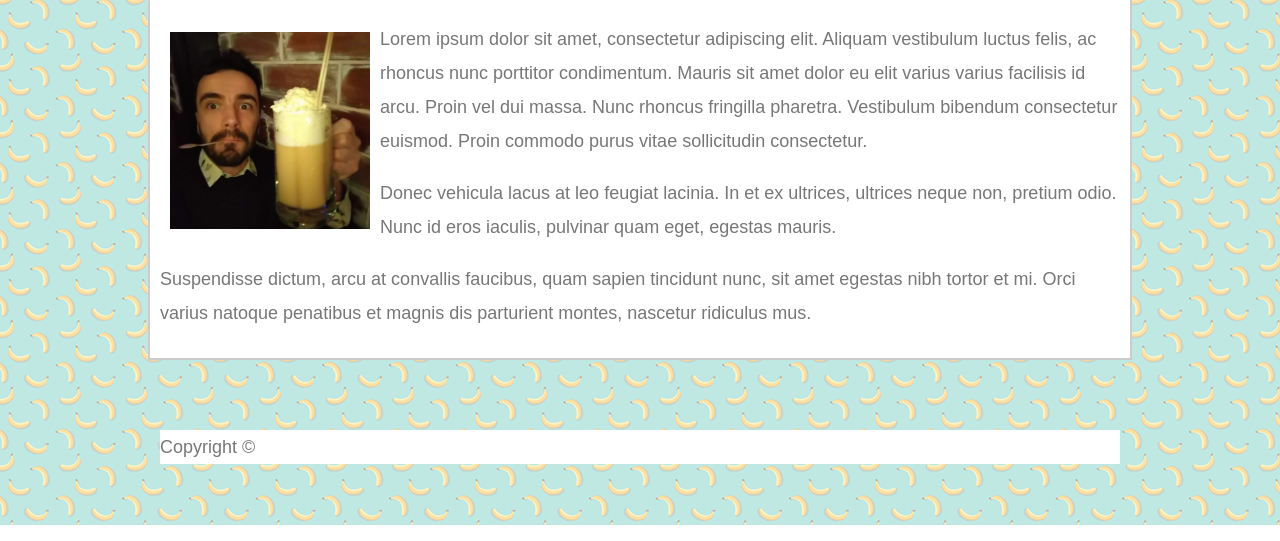
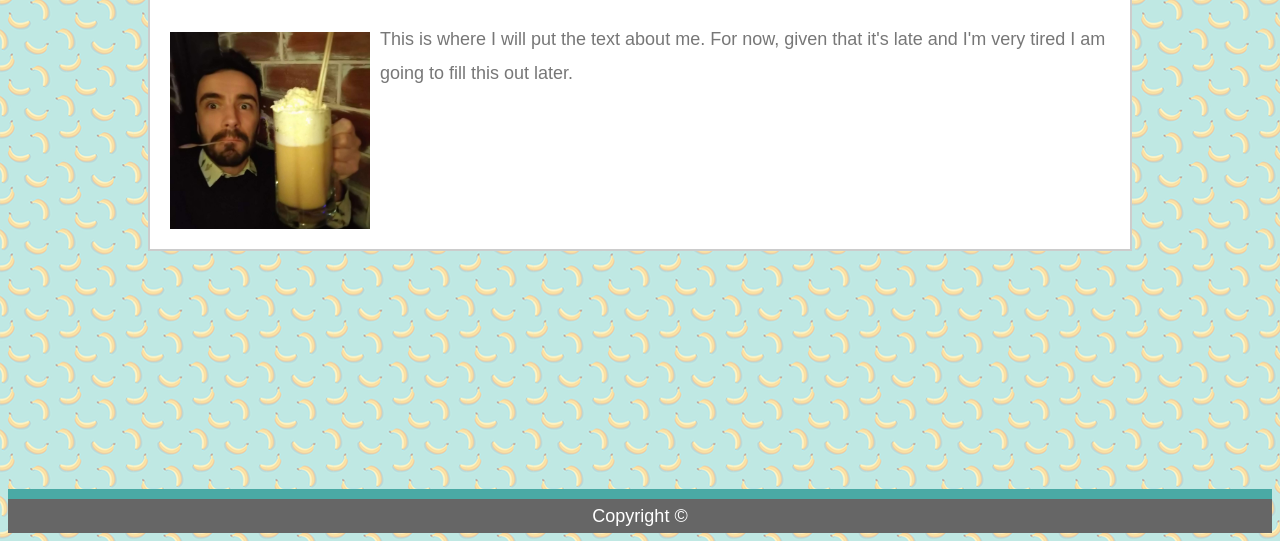
Before and after one commit to Ed-Cronin/Ed-Cronin.github.io, a plain HTML site: page index.html in a window 1280 px wide. Shown: the part 275-816 px from the top of the page. Drawn offline with Linux system fonts and the light colour scheme.

Commit message:
Figured out the sticky footer (although I don't fully understand the use of 'vh' units in a container yet. Tidied up the index a little and am ready to begin the html for the other two pages. Progress is slow but steady. It helps when I actually have time to sit down and nut this stuff out.

```diff
--- a/assets/css/style.css
+++ b/assets/css/style.css
@@ -5,6 +5,12 @@ body {
     /** had to cheat and look at the master css in order to get the body font size and line height. **/
     font-size: 18px;
     line-height: 34px;
+    /** this is to help with the sticky footer. I don't fully understand viewport unit yet.
+    I found this giude here: https://developer.mozilla.org/en-US/docs/Web/CSS/Layout_cookbook/Sticky_footers
+    **/
+    min-height: 100vh;
+    display: grid;
+    grid-template-rows: auto 1fr auto;
 }
 
 section {
@@ -19,6 +25,7 @@ section {
     margin: 0 auto;
     clear: both;
     background-color: #ffffff;
+    overflow: auto;
 
   }
 
@@ -77,14 +84,22 @@ h1 {
     line-height: 50px;
     border-bottom: 3px solid #cccccc;
 }
+
 .indexSection {
     padding: 10px;
     border: 2px solid #cccccc;
+}
 
+footer {
+  background-color: #666666;
+  text-align: center;
+  border-top: 10px solid #4aaaa5;
+  height: 34px;
+  color: #ffffff;
 }
 
 
-/** css for index.html **/
+/** CSS FOR index.html **/
 
 main {
     padding: 30px;
@@ -98,28 +113,13 @@ main {
     margin: 10px;
 }
 /**
-#main-container {
-  padding-top: 130px;
-  min-height: calc(100vh - 70px);
-
-nav {
-  float: right;
-  margin-top: 25px;
-}
-
-nav a {
-  display: inline-block;
-  padding-left: 15px;
-  margin-left: 15px;
-  line-height: 18px;
-  color: #999;
-  text-decoration: none;
-  border-left: 1px solid #efefef;
-}
-
-nav a:first-child {
-  border-left: 0 none;
-}
-
-
+padding: 30px 0;
+  clear: both;
+  font-size: 12px;
+  color: #ffffff;
+  color: #cccccc;
+  text-align: center;
+  background: #666666;
+  border-top: 8px solid #4aaaa5;
+  height: 50px;
   **/
--- a/index.html
+++ b/index.html
@@ -33,16 +33,18 @@
                 <section class="indexSection">
                         <h1>About Me</h1>
                         <img src="assets/images/selfie.jpg" id="selfie">
-                        <p>Lorem ipsum dolor sit amet, consectetur adipiscing elit. Aliquam vestibulum luctus felis, ac rhoncus nunc porttitor condimentum. Mauris sit amet dolor eu elit varius varius facilisis id arcu. Proin vel dui massa. Nunc rhoncus fringilla pharetra. Vestibulum bibendum consectetur euismod. Proin commodo purus vitae sollicitudin consectetur.</p>
-                        <p>Donec vehicula lacus at leo feugiat lacinia. In et ex ultrices, ultrices neque non, pretium odio. Nunc id eros iaculis, pulvinar quam eget, egestas mauris.</p>
-                        <p>Suspendisse dictum, arcu at convallis faucibus, quam sapien tincidunt nunc, sit amet egestas nibh tortor et mi. Orci varius natoque penatibus et magnis dis parturient montes, nascetur ridiculus mus.</p>
+                        <p>This is where I will put the text about me. For now, given that it's late and I'm very tired
+                            I am going to fill this out later.
+                        </p>
+
+
                 </section>
             </main>
 
             <footer>
-                <section>
+
                     Copyright &copy;
-                </section>
+
             </footer>
 
             </body>
```
